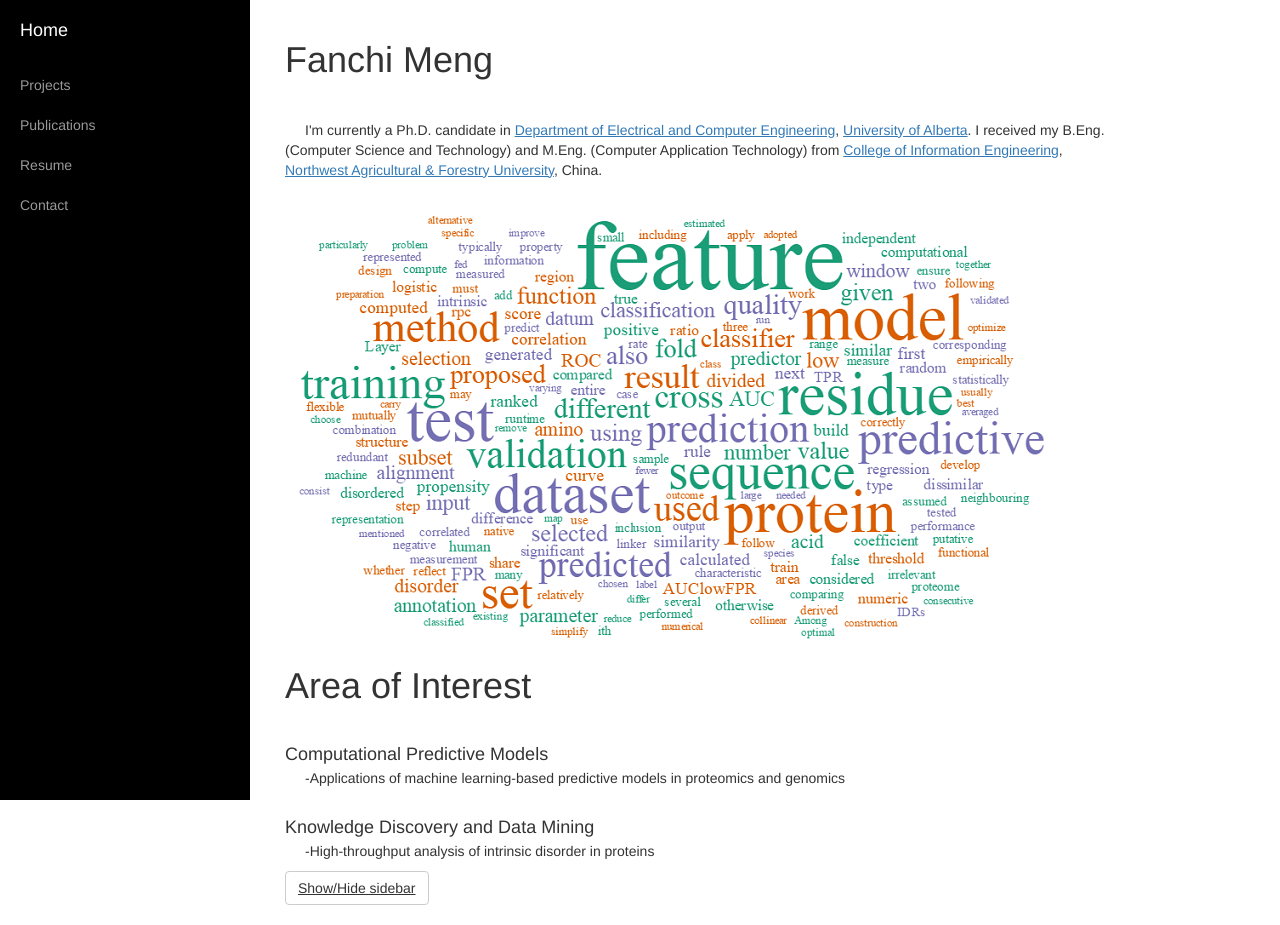
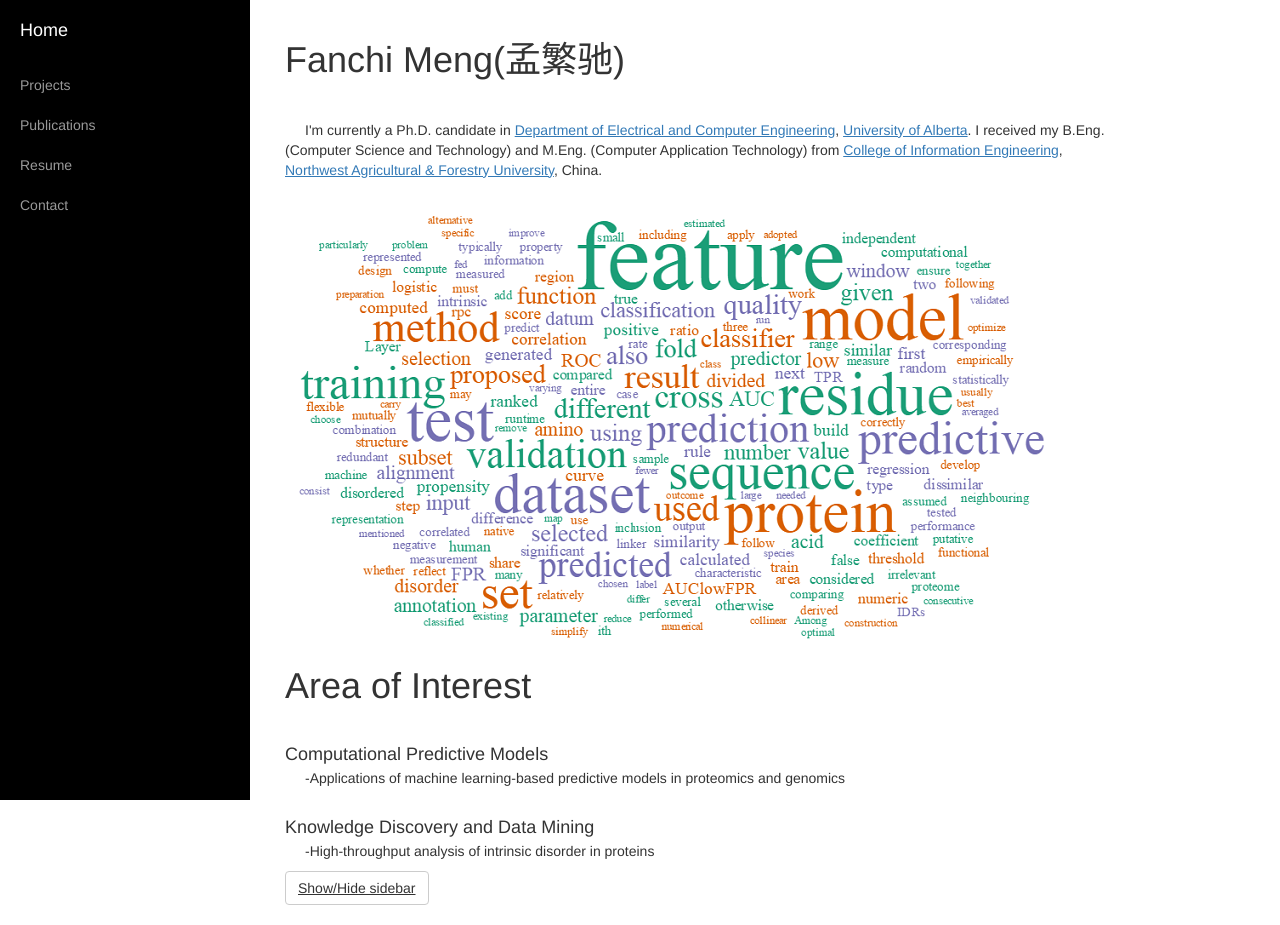
Before and after one commit to StartBootstrap/startbootstrap-simple-sidebar, a plain HTML site: page index.html in a window 1280 px wide. Drawn offline with Linux system fonts and the light colour scheme.

Commit message:
utf-8 encoding

```diff
--- a/index.html
+++ b/index.html
@@ -59,7 +59,7 @@
                 <div class="container-fluid">
                     <div class="row">
                         <div class="col-lg-12">
-                            <h1>Fanchi Meng</h1>
+                            <h1>Fanchi Meng(孟繁驰)</h1>
                             <p>I'm currently a Ph.D. candidate in <a href="http://www.ece.engineering.ualberta.ca/">Department of Electrical and Computer Engineering</a>, <a href="https://www.ualberta.ca/">University of Alberta</a>. I received my B.Eng. (Computer Science and Technology) and M.Eng. (Computer Application Technology) from <a href="http://cie.nwsuaf.edu.cn/">College of Information Engineering</a>, <a href="http://en.nwsuaf.edu.cn/index.htm">Northwest Agricultural & Forestry University</a>, China.</p>
                             <br>
                             <img src="pics/wordsift.png">
```
